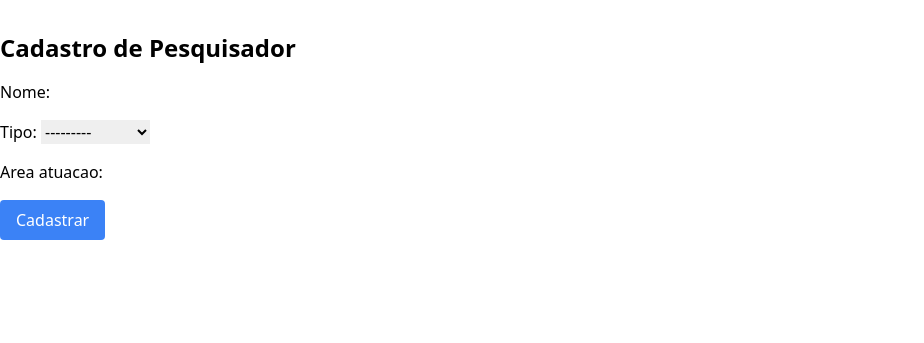
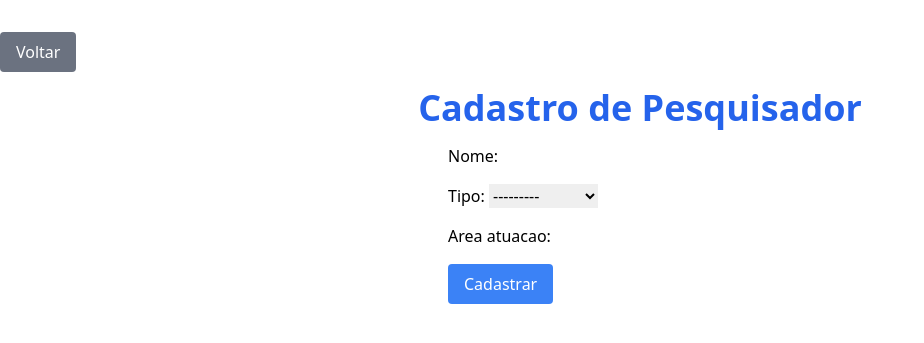
Before and after one commit to viezzer/appPesquisaUCS, a Django app: page /appPesquisa/pesquisadores/create/ in a window 1280 px wide. Shown: the top 343 px of the page, without its empty margins (0-924 px from the left). Run offline with Django 4.2, Linux system fonts and the light colour scheme.

Commit message:
adicionado msg de erro ao form de cadastro

```diff
--- a/mysite/appPesquisa/templates/pesquisador/create.html
+++ b/mysite/appPesquisa/templates/pesquisador/create.html
@@ -5,10 +5,35 @@ Cadastro
 {% endblock %}
 
 {% block content %}
-    <h1 class="text-2xl font-bold mb-4">Cadastro de Pesquisador</h1>
+    <!-- Botão voltar -->
+    <div class="flex justify-start mb-4">
+        <a href="{% url 'appPesquisa:pesquisador_list' %}" class="bg-gray-500 hover:bg-gray-600 text-white rounded px-4 py-2">
+            Voltar
+        </a>
+    </div>
 
-    <form method="post">
+    <!-- Div centralizada -->
+    <div class="flex flex-col items-center">
+        <!-- Título -->
+        <h1 class="text-4xl font-bold text-blue-600 mb-4">
+            Cadastro de Pesquisador
+        </h1>
+        <!-- Formulário -->
+        <form method="post" class='w-full max-w-sm'>
             {% csrf_token %}
+            {% if form.errors %}
+                <div class="bg-red-100 border border-red-400 text-red-700 px-4 py-3 mb-4 rounded">
+                    <ul>
+                        {% for field in form %}
+                            {% if field.errors %}
+                                {% for error in field.errors %}
+                                    <li><b>{{ field.label_tag}}</b> {{error}}</li>
+                                {% endfor %}
+                            {% endif %}
+                        {% endfor %}
+                    </ul>
+                </div>
+            {% endif %}
             <div class="mb-4">
                 {{ form.nome.label_tag }}
                 {{ form.nome }}
@@ -25,4 +50,5 @@ Cadastro
                 Cadastrar
             </button>
         </form>
+    </div>
 {% endblock %}
```
Lines whose indentation alone changed are shown as unchanged.
